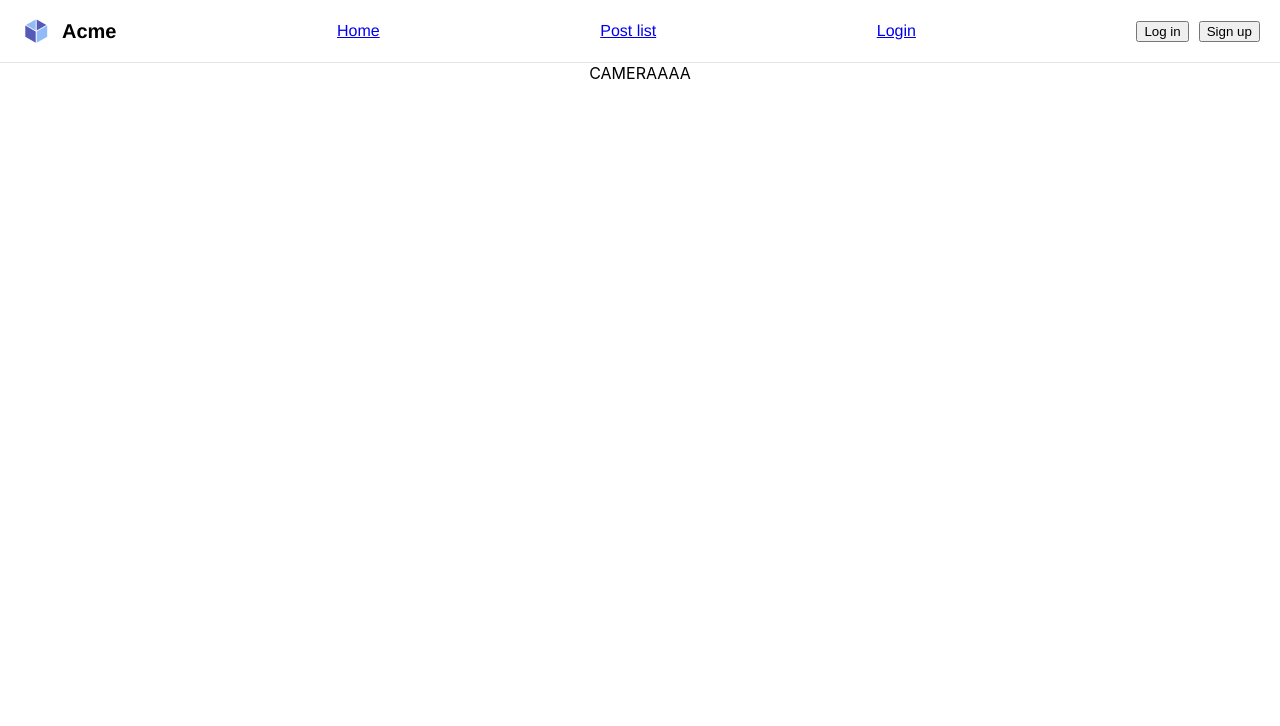
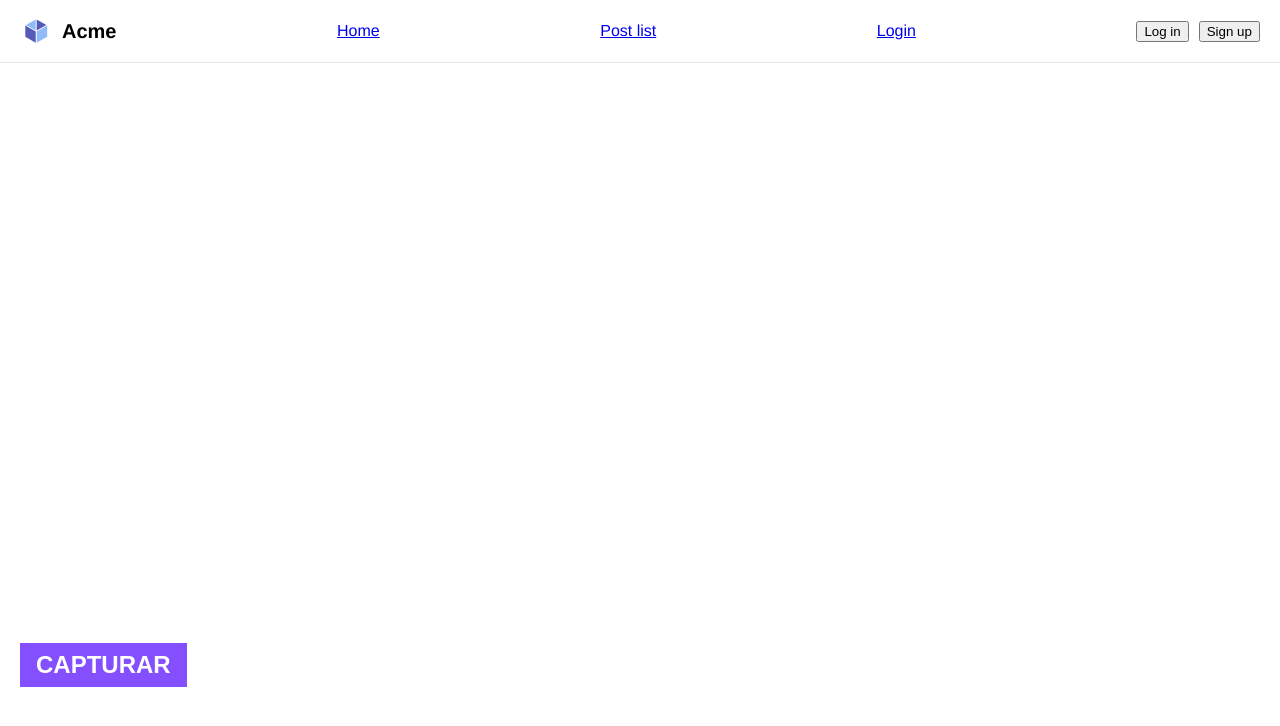
Before and after one commit to Aryel-Alves/react-advanded, a React (Create React App) app: page / in a window 1280 px wide. Shown: the top 726 px of the page. Built offline with nearby package versions, Linux system fonts and the light colour scheme; no server answers.

Commit message:
feat: adicionada pagina de camera

```diff
--- a/src/App.tsx
+++ b/src/App.tsx
@@ -4,7 +4,7 @@ import { Header } from './components/header'
 import './App.css';
 import PostList from './components/post-list';
 import LoginPage from './pages/login/login';
-import CameraPage from './pages/camera/camera';
+import CameraPage from './pages/camera/camera-page';
 
 function App() {
   // useCallback memoriza a função criada evitando re render em componente filhos desnecessariamente
--- /dev/null
+++ b/src/pages/camera/camera-page.css
@@ -0,0 +1,76 @@
+.camera {
+  position: relative;
+}
+
+.result {
+  position: fixed;
+  top: 0;
+  left: 100%;
+  width: 100%;
+  height: 100%;
+  display: flex;
+  align-items: center;
+  background-color: rgb(0,0,0);
+  transition:  0.4s;
+}
+
+.result.hasPhoto {
+  left: 0;
+}
+
+video {
+  width: 100%;
+  max-width: 100%;
+  height: auto;
+}
+
+/* button {
+  position: absolute;
+  bottom: 20px;
+  left: 20px;
+
+  appearance: none;
+  border: none;
+  outline: none;
+
+  padding:  8px 16px;
+  background-image: linear-gradient(to right, #844fff 50%, #ff4f84 50%);
+  background-position: 0%;
+  background-size: 200%;
+  color: #FFF;
+  font-size: 24px;
+  font-weight: 700;
+  transition: 0.4s;
+  cursor: pointer;
+} */
+.button-camera {
+  position: absolute;
+  bottom: 20px;
+  left: 20px;
+
+  appearance: none;
+  border: none;
+  outline: none;
+
+  padding:  8px 16px;
+  background-image: linear-gradient(to right, #844fff 50%, #ff4f84 50%);
+  background-position: 0%;
+  background-size: 200%;
+  color: #FFF;
+  font-size: 24px;
+  font-weight: 700;
+  transition: 0.4s;
+  cursor: pointer;
+}
+
+/* button:hover {
+  background-position: 100%;
+} */
+.button-camera:hover {
+  background-position: 100%;
+}
+
+canvas {
+  width: 100%;
+  height: auto;
+}
--- /dev/null
+++ b/src/pages/camera/camera-page.tsx
@@ -0,0 +1,57 @@
+import React, {useEffect, useState, useRef} from 'react'
+import './camera-page.css'
+
+const CameraPage = () => {
+  const videoRef = useRef(null)
+  const photoRef = useRef(null)
+  const [hasPhoto, setHasPhoto] = useState(false)
+
+  const getVideo = () => {
+     navigator.mediaDevices.getUserMedia({
+        video: { width: 1920, height: 1080 }
+     }).then(stream => {
+        let video: any = videoRef.current
+        video.srcObject = stream
+        video.play()
+     }).catch( error => console.error(error))
+  }
+
+  const takePhoto = () => {
+     const width = 414
+     const height = width / (16/9)
+
+     let video = videoRef.current
+     let photo: any = photoRef.current
+
+     photo.width = width
+     photo.height = height
+
+     let ctx = photo.getContext('2d')
+     ctx.drawImage(video, 0 , 0, width, height)
+     setHasPhoto(true)
+  }
+
+  const closePhoto = () => {
+    let photo: any = photoRef.current
+    let ctx = photo.getContext('2d')
+    ctx.clearRect(0, 0, photo.width, photo.height)
+    setHasPhoto(false)
+  }
+
+  useEffect(() => getVideo(), [videoRef])
+
+  return (
+    <div>
+      <div className="camera">
+        <video ref={videoRef}></video>
+        <button className='button-camera' onClick={takePhoto}>CAPTURAR</button>
+      </div>
+      <div className={"result " + (hasPhoto ? 'hasPhoto': '') }>
+        <canvas ref={photoRef}></canvas>
+        <button className='button-camera' onClick={closePhoto}>CLOSE</button>
+      </div>
+    </div>
+  )
+}
+
+export default CameraPage
--- a/src/pages/camera/camera.tsx
+++ /dev/null
@@ -1,13 +0,0 @@
-import React from 'react'
-
-
-const CameraPage = () => {
-
-  return (
-    <div>
-      CAMERAAAA
-    </div>
-  )
-}
-
-export default CameraPage
```
